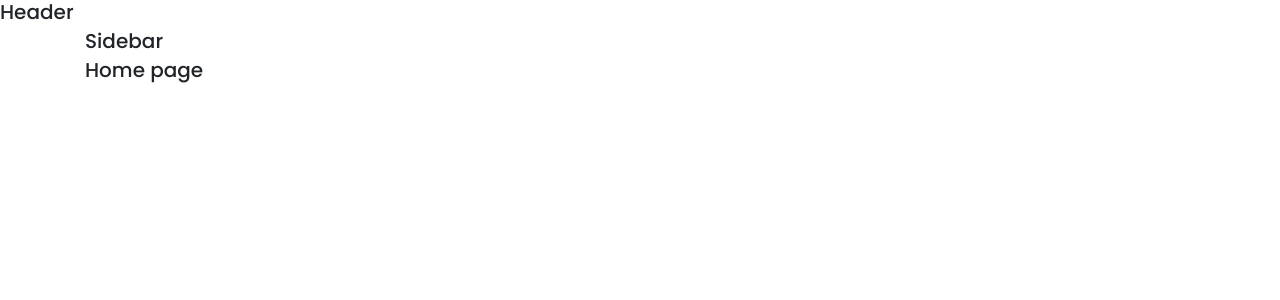
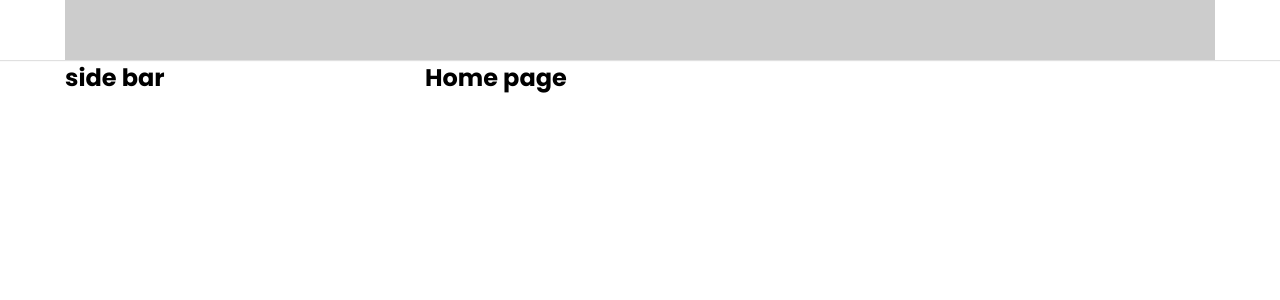
Before and after one commit to Der300/TiktokClone, a React (Vite) app: page / in a window 1280 px wide. Shown: the top 300 px of the page. Built offline with nearby package versions, Linux system fonts and the light colour scheme.

Commit message:
Build Frame Default Layout

```diff
--- a/index.html
+++ b/index.html
@@ -5,8 +5,6 @@
   <meta charset="UTF-8" />
   <link rel="icon" type="image/svg+xml" href="./logo_tiktok.svg" />
   <meta name="viewport" content="width=device-width, initial-scale=1.0" />
-  <link rel="stylesheet" href="https://cdnjs.cloudflare.com/ajax/libs/twitter-bootstrap/4.6.0/css/bootstrap.min.css" />
-  <link rel="stylesheet" href="https://cdnjs.cloudflare.com/ajax/libs/font-awesome/5.15.4/css/all.min.css" />
   <title>Tiktok Clone</title>
 </head>
 
--- a/package.json
+++ b/package.json
@@ -10,6 +10,7 @@
     "preview": "vite preview"
   },
   "dependencies": {
+    "classnames": "^2.5.1",
     "normalize.css": "^8.0.1",
     "react": "^19.0.0",
     "react-dom": "^19.0.0",
--- a/src/components/GlobalStyles/GlobalStyles.scss
+++ b/src/components/GlobalStyles/GlobalStyles.scss
@@ -3,9 +3,15 @@
 
 :root {
     --color-primary: #fe2c55;
+
+    //layout
+    --width-layout-content: 1150px;
+    --height-layout-header: 60px;
 }
 
 * {
+    margin: 0;
+    padding: 0;
     box-sizing: border-box;
 }
 
--- /dev/null
+++ b/src/components/Layout/DefaultLayout/DefaultLayout.module.scss
@@ -0,0 +1,14 @@
+.wrapper {
+    display: flex;
+    flex-direction: column;
+    align-items: center;
+}
+
+.container {
+    width: var(--width-layout-content);
+    display: flex;
+}
+
+.content {
+    flex: 1;
+}
--- /dev/null
+++ b/src/components/Layout/DefaultLayout/Sidebar/Sidebar.module.scss
@@ -0,0 +1,3 @@
+.wrapper {
+    width: 360px;
+}
--- a/src/components/Layout/DefaultLayout/Sidebar/index.jsx
+++ b/src/components/Layout/DefaultLayout/Sidebar/index.jsx
@@ -1,8 +1,14 @@
+import classNames from "classnames/bind";
+
+import styles from './Sidebar.module.scss';
+
+const cx = classNames.bind(styles);
+
 const Sidebar = () => {
     return (
-        <>
-        <h2>Sidebar</h2>
-        </>
+        <aside className={cx('wrapper')}>
+            <h2>side bar</h2>
+        </aside>
      );
 }
 
--- a/src/components/Layout/DefaultLayout/index.jsx
+++ b/src/components/Layout/DefaultLayout/index.jsx
@@ -1,13 +1,18 @@
+import classNames from "classnames/bind";
+
 import Header from "../components/Header";
 import Sidebar from "./Sidebar";
+import styles from './DefaultLayout.module.scss';
+
+const cx = classNames.bind(styles);
 
 const DefaultLayout = ({ children }) => {
     return (
-        <div>
+        <div className={cx('wrapper')}>
             <Header />
-            <div className="container">
+            <div className={cx('container')}>
                 <Sidebar />
-                <div className="content">{children}</div>
+                <div className={cx('content')}>{children}</div>
             </div>
         </div>
     );
--- a/src/components/Layout/HeaderOnly/index.jsx
+++ b/src/components/Layout/HeaderOnly/index.jsx
@@ -1,6 +1,6 @@
 import Header from "../components/Header";
 
-const DefaultLayout = ({ children }) => {
+const HeaderOnly = ({ children }) => {
     return (
         <div>
             <Header />
@@ -11,4 +11,4 @@
     );
 }
 
-export default DefaultLayout;
+export default HeaderOnly;
--- /dev/null
+++ b/src/components/Layout/components/Header/Header.module.scss
@@ -0,0 +1,13 @@
+.wrapper {
+    width: 100%;
+    height: var(--height-layout-header);
+    box-shadow: 0px 1px 1px rgb(0 0 0 / 12%);
+    display: flex;
+    justify-content: center;
+}
+
+.inner {
+    height: 100%;
+    width: var(--width-layout-content);
+    background-color: #ccc;
+}
--- a/src/components/Layout/components/Header/index.jsx
+++ b/src/components/Layout/components/Header/index.jsx
@@ -1,8 +1,16 @@
+import classNames from 'classnames/bind';
+
+import styles from './Header.module.scss';
+
+const cx = classNames.bind(styles);
+
 const Header = () => {
     return (
-        <>
-        <h2>Header</h2>
-        </>
+        <header className={cx('wrapper')}>
+            <div className={cx('inner')}>
+
+            </div>
+        </header>
      );
 }
 
```
Also changed, not shown: 1 other file (tests, documents, lock files or other folders).
